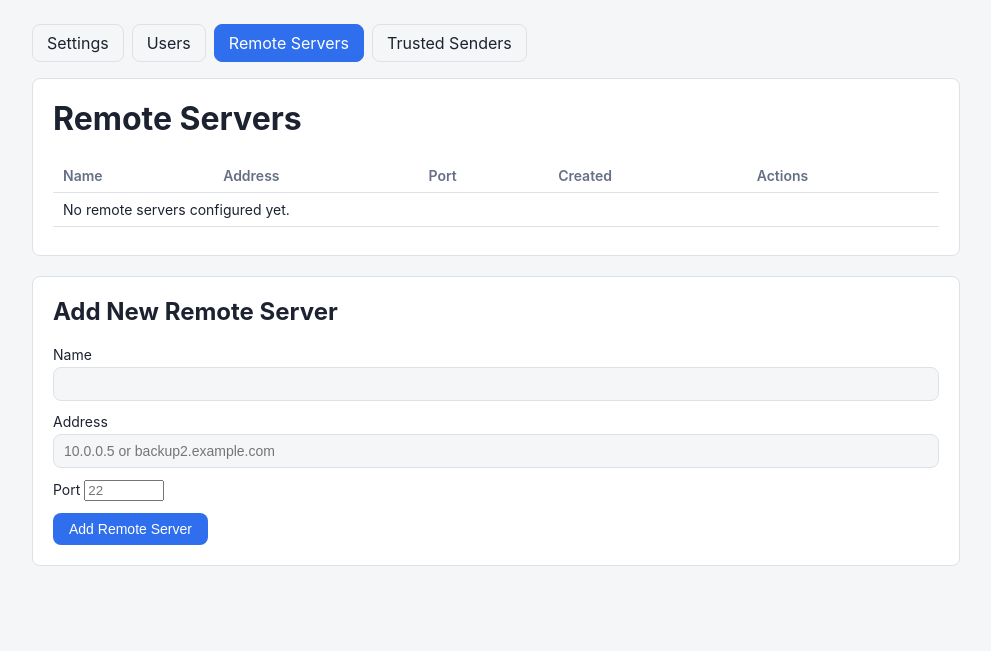
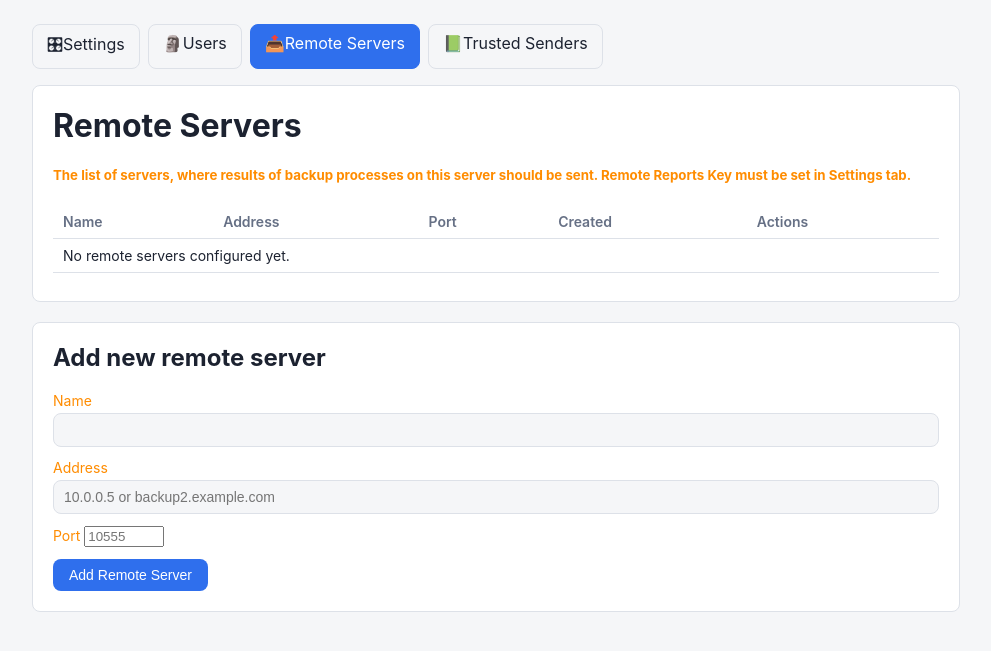
Before and after one commit to Xpyctiks/Local-Backups.py, a Flask app: page /admin_panel/remotes/ in a window 1280 px wide. Shown: the part 59-710 px from the top of the page, without its empty margins (144-1135 px from the left). Run offline with Flask 3, Linux system fonts and the light colour scheme; the visitor is signed in with stand-in values (Sample User, id 1); data that the repository does not hold is empty; parts of the project's set-up code (start-up, migrations or seed data) failed here and were passed over.

Commit message:
CSS improvements

```diff
--- a/static/css/main.css
+++ b/static/css/main.css
@@ -76,7 +76,8 @@ a:hover { color: var(--accent-hover); }
 }
 
 h1, h2 { margin-top: 0; }
-
+h5 { color: darkorange; }
+label { color: darkorange; }
 table { width: 100%; border-collapse: collapse; margin-bottom: 8px; }
 th, td { text-align: left; padding: 8px 10px; border-bottom: 1px solid var(--border); font-size: 14px; }
 th { color: var(--muted); font-weight: 600; }
--- a/templates/template-admin_panel.html
+++ b/templates/template-admin_panel.html
@@ -14,10 +14,10 @@
   {% include "_nav.html" %}
   <div class="container">
     <div class="tabs">
-      <a href="/admin_panel/settings/" class="{{ 'active' if tab == 'settings' else '' }}">Settings</a>
-      <a href="/admin_panel/users/" class="{{ 'active' if tab == 'users' else '' }}">Users</a>
-      <a href="/admin_panel/remotes/" class="{{ 'active' if tab == 'remotes' else '' }}">Remote Servers</a>
-      <a href="/admin_panel/senders/" class="{{ 'active' if tab == 'senders' else '' }}">Trusted Senders</a>
+      <a href="/admin_panel/settings/" class="{{ 'active' if tab == 'settings' else '' }}">🎛Settings</a>
+      <a href="/admin_panel/users/" class="{{ 'active' if tab == 'users' else '' }}">🗿Users</a>
+      <a href="/admin_panel/remotes/" class="{{ 'active' if tab == 'remotes' else '' }}">📤Remote Servers</a>
+      <a href="/admin_panel/senders/" class="{{ 'active' if tab == 'senders' else '' }}">📗Trusted Senders</a>
     </div>
     {% if tab == 'settings' %}
     <div class="panel">
@@ -116,6 +116,7 @@
     {% elif tab == 'remotes' %}
     <div class="panel">
       <h1>Remote Servers</h1>
+      <h5>The list of servers, where results of backup processes on this server should be sent. Remote Reports Key must be set in Settings tab.</h5>
       <table>
         <thead><tr><th>Name</th><th>Address</th><th>Port</th><th>Created</th><th>Actions</th></tr></thead>
         <tbody>
@@ -139,7 +140,7 @@
       </table>
     </div>
     <div class="panel">
-      <h2 id="remote-form-title">Add New Remote Server</h2>
+      <h2 id="remote-form-title">Add new remote server</h2>
       <form action="/admin_panel/remotes/add" method="POST" id="remote-form">
         <label>Name
           <input type="text" name="name" id="remote-name" required>
@@ -148,7 +149,7 @@
           <input type="text" name="address" id="remote-address" required placeholder="10.0.0.5 or backup2.example.com">
         </label>
         <label>Port
-          <input type="number" name="port" id="remote-port" required min="1" max="65535" placeholder="22">
+          <input type="number" name="port" id="remote-port" required min="1" max="65535" placeholder="10555">
         </label>
         <button type="submit" id="remote-form-submit">Add Remote Server</button>
         <button type="button" id="remote-form-cancel" onclick="resetRemoteServerForm()" style="display:none;">Cancel</button>
@@ -157,7 +158,7 @@
     {% elif tab == 'senders' %}
     <div class="panel">
       <h1>Trusted Senders</h1>
-      <p>Servers allowed to submit job reports to this server's report listener (<code>rem_reports_listener.py</code>). An incoming report is accepted only if its source IP matches a row's Address <em>and</em> the key in the message matches that row's Personal Key.</p>
+      <h5>Servers allowed to submit job reports to this server's report listener (<code>rem_reports_listener.py</code>). An incoming report is accepted only if its source IP matches a row's Address <em>and</em> the key in the message matches that row's Personal Key.</h5>
       <table>
         <thead><tr><th>Name</th><th>Personal Key</th><th>Address</th><th>Created</th><th>Actions</th></tr></thead>
         <tbody>
--- a/templates/template-main.html
+++ b/templates/template-main.html
@@ -15,6 +15,7 @@
   <div class="container">
     <div class="panel">
       <h1>Local Server Backups</h1>
+      <h5>Settings for the job "Weekly-Local" and "Daily-Local". For "Daily-Local" only DB backups are being made. For "Weekly-Local" - folders are being backed up.</h5>
       <table>
         <thead><tr><th>Name</th><th>Type</th><th>Details</th><th>Status</th><th>Actions</th></tr></thead>
         <tbody>
@@ -41,6 +42,7 @@
     </div>
     <div class="panel">
       <h1>Other Backups</h1>
+      <h5>Settings for the job "Weekly-Other" and "Daily-Other". For "Daily-Other" only DB backups are being made. For "Weekly-Other" - folders are being backed up.</h5>
       <table>
         <thead><tr><th>Name</th><th>Type</th><th>Details</th><th>Status</th><th>Actions</th></tr></thead>
         <tbody>
@@ -67,6 +69,7 @@
     </div>
     <div class="panel">
       <h2>Add New Backup Job</h2>
+      <h5>The main difference between Local and Other backups is that Local backup uses Daily and Weekly folders inside "Backup Folder" from Settings. But Other uses personal folder inside the "Backup Folder" named as the job name.</h5>
       <form action="/backups/add" method="POST" id="add-backup-form">
         <label>Scope
           <select name="scope">
```
